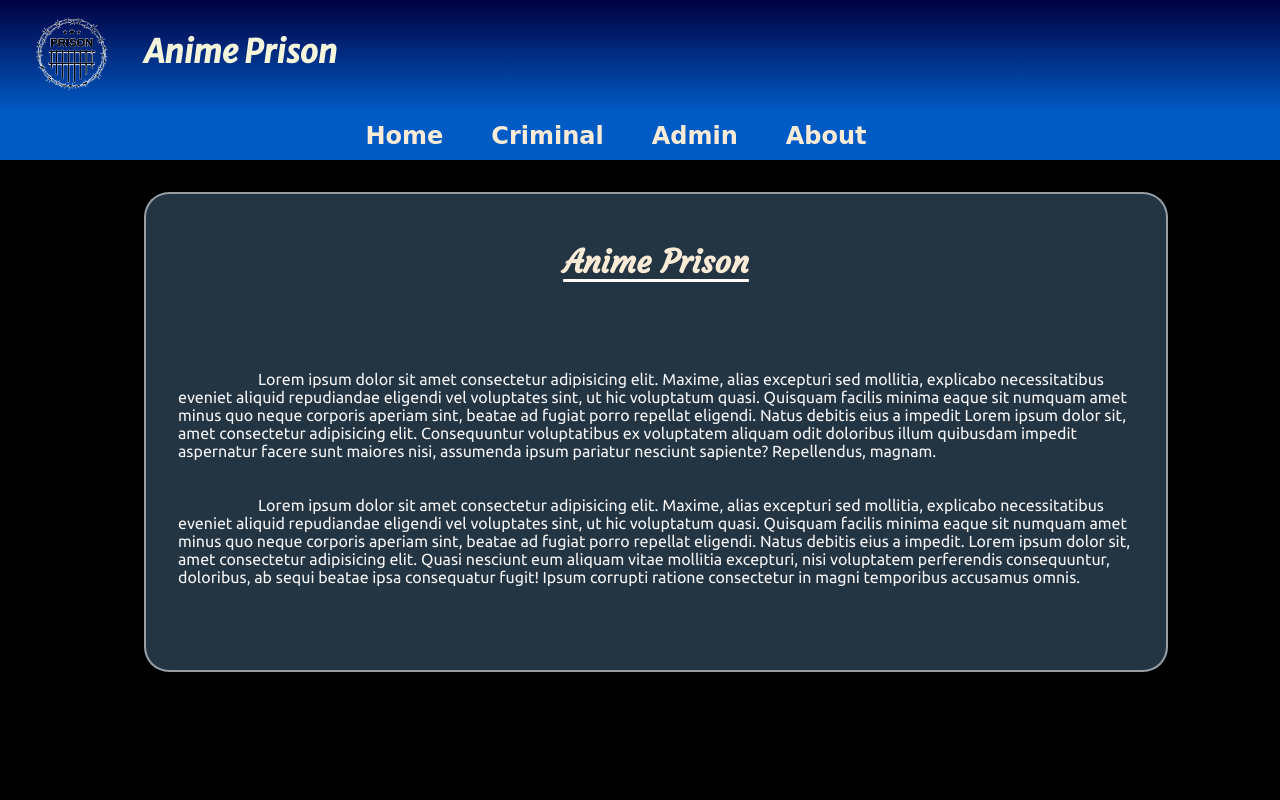
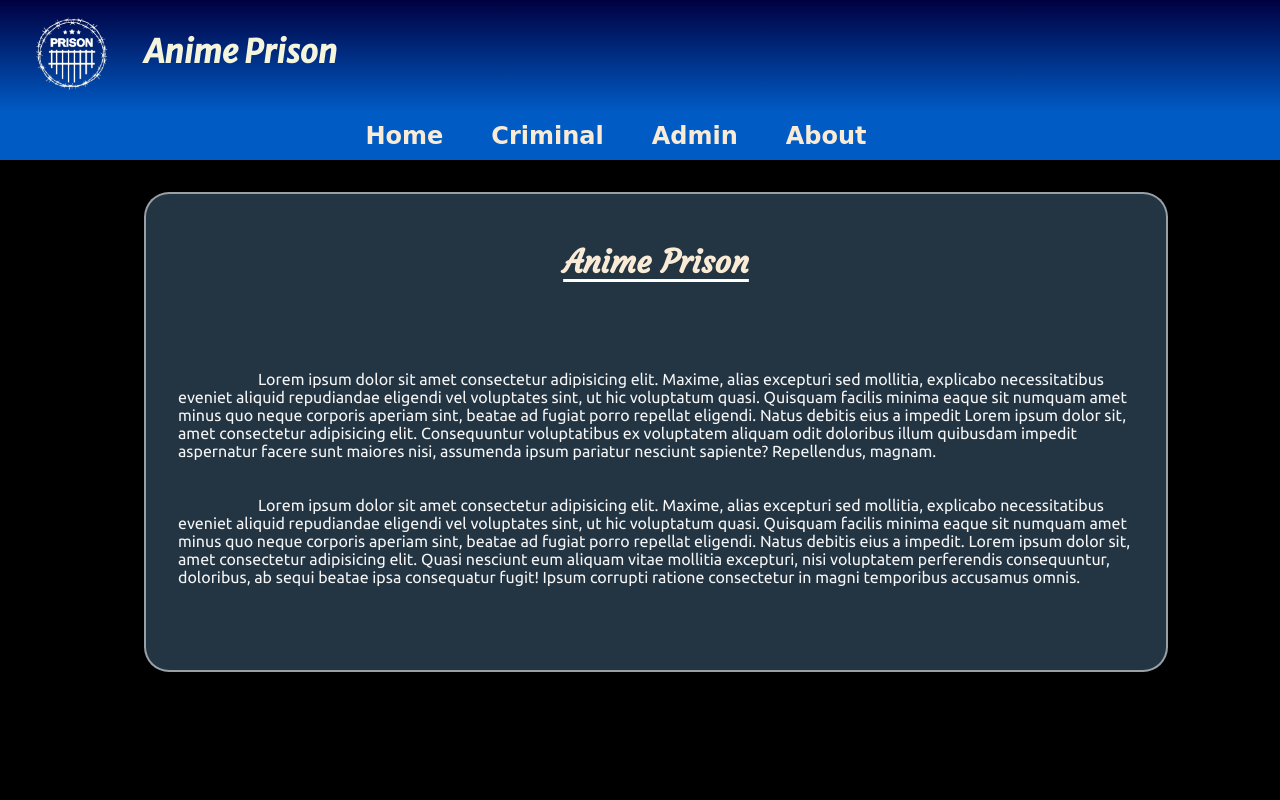
Before and after one commit to ruturajbiswal/Criminal_Record, a plain HTML site: page index.html in a window 1280 px wide. Shown: the top 800 px of the page. Drawn offline with Linux system fonts and the light colour scheme; a web font is replaced by a local one.

Commit message:
Update style_main.css

```diff
--- a/css/style_main.css
+++ b/css/style_main.css
@@ -100,8 +100,8 @@
     height: 5em;
     filter: grayscale(100);
     filter: brightness(8);
-    -webkit-filter: grayscale(100);
-    -webkit-filter: brightness(8);
+    -webkit-filter: invert(100);
+
 
     margin: 0.9em 2em 0 2em;
 }
```
